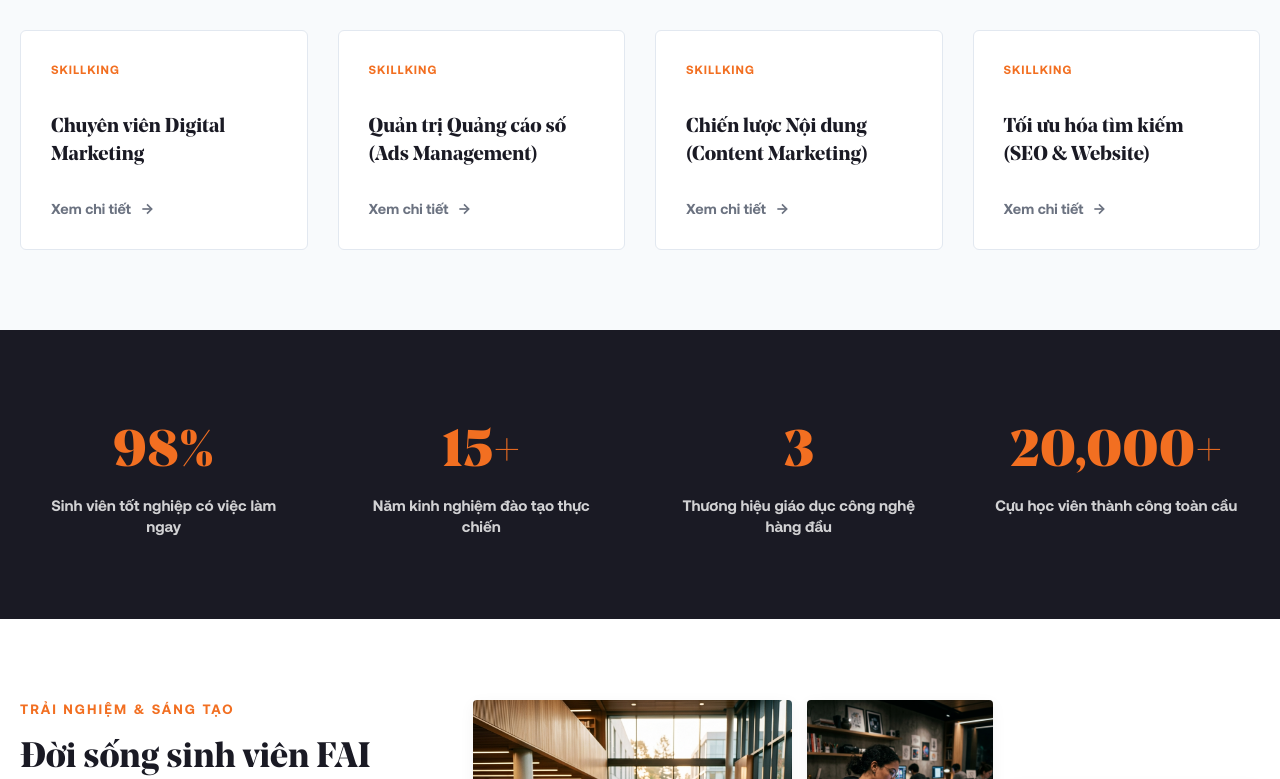
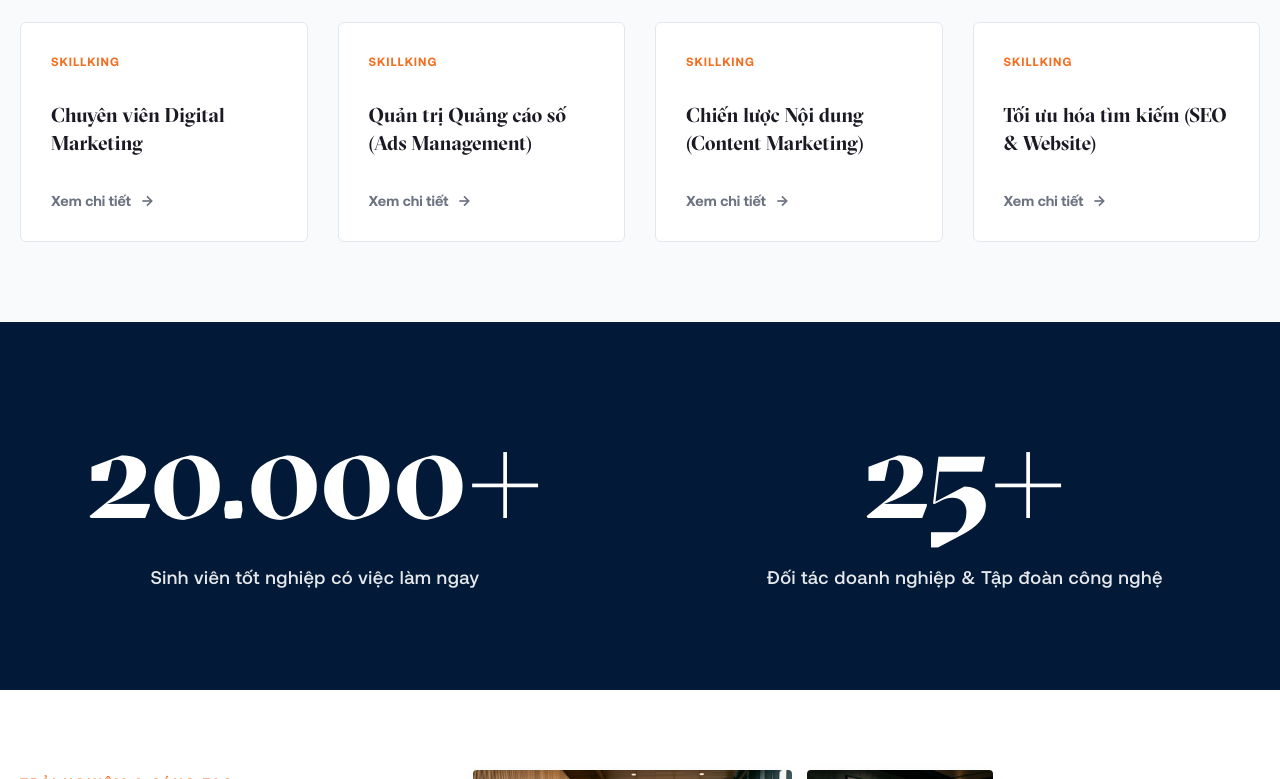
Before and after one commit to vietndj/fai, a Next.js app: page / in a window 1280 px wide. Shown: the part 1401-2180 px from the top of the page. Built offline with nearby package versions, Linux system fonts and the light colour scheme.

Commit message:
style: apply GT-Sectra display font and upgrade to Thang Long huge navy stats and red quote blocks

```diff
--- a/src/app/globals.css
+++ b/src/app/globals.css
@@ -1,18 +1,24 @@
 @font-face {
-  font-family: 'SVN-NoeDisplay';
-  src: url('/fonts/SVN-NoeDisplay-Medium.ttf') format('truetype');
+  font-family: 'GT-Sectra';
+  src: url('/fonts/GT-Sectra-LCGV-Display-Regular.otf') format('opentype');
+  font-weight: 400;
+  font-style: normal;
+}
+@font-face {
+  font-family: 'GT-Sectra';
+  src: url('/fonts/GT-Sectra-LCGV-Display-Medium.otf') format('opentype');
   font-weight: 500;
   font-style: normal;
 }
 @font-face {
-  font-family: 'SVN-NoeDisplay';
-  src: url('/fonts/SVN-NoeDisplay-Bold.ttf') format('truetype');
+  font-family: 'GT-Sectra';
+  src: url('/fonts/GT-Sectra-LCGV-Display-Bold.otf') format('opentype');
   font-weight: 700;
   font-style: normal;
 }
 @font-face {
-  font-family: 'SVN-NoeDisplay';
-  src: url('/fonts/SVN-NoeDisplay-Black.ttf') format('truetype');
+  font-family: 'GT-Sectra';
+  src: url('/fonts/GT-Sectra-LCGV-Display-Super.otf') format('opentype');
   font-weight: 900;
   font-style: normal;
 }
@@ -49,7 +55,7 @@
   --bg-dark: #0f172a;
 
   --font-sans: 'SVN-Aeonik', sans-serif;
-  --font-title: 'SVN-NoeDisplay', serif;
+  --font-title: 'GT-Sectra', serif;
   --transition: all 0.3s cubic-bezier(0.4, 0, 0.2, 1);
   --header-height: 100px;
 }
@@ -945,35 +951,52 @@ img {
 }
 
 /* COUNTERS STYLING */
-.bg-dark-counters {
-  background-color: var(--secondary);
+.counters-huge-block {
+  background-color: #021a37; /* Huge Dark Navy block like Thang Long */
   color: #ffffff;
-  padding: 60px 0;
+  padding: 100px 0;
+  display: flex;
+  align-items: center;
 }
 
-.stats-grid {
+.counters-huge-grid {
   display: grid;
-  grid-template-columns: repeat(auto-fill, minmax(240px, 1fr));
-  gap: 30px;
+  grid-template-columns: repeat(2, 1fr);
+  gap: 60px;
   text-align: center;
+  align-items: center;
 }
 
-.stat-card {
-  padding: 20px;
+.huge-stat-item {
+  display: flex;
+  flex-direction: column;
+  align-items: center;
+  gap: 15px;
 }
 
-.stat-value {
-  font-size: 3.2rem;
-  font-weight: 800;
-  color: var(--primary);
-  margin-bottom: 10px;
+.huge-stat-number {
+  font-family: var(--font-title), serif;
+  font-size: 8rem;
+  font-weight: 700;
+  line-height: 1;
+  letter-spacing: -2px;
 }
 
-.stat-label {
-  font-size: 0.95rem;
-  opacity: 0.8;
-  font-weight: 600;
-  line-height: 1.4;
+.huge-stat-label {
+  font-size: 1.15rem;
+  font-weight: 500;
+  opacity: 0.9;
+  letter-spacing: 0.5px;
+}
+
+@media (max-width: 768px) {
+  .huge-stat-number {
+    font-size: 4.5rem;
+  }
+  .counters-huge-grid {
+    grid-template-columns: 1fr;
+    gap: 40px;
+  }
 }
 
 /* STUDENT LIFE STYLING */
@@ -1104,78 +1127,88 @@ img {
 }
 
 /* TESTIMONIALS STYLING */
-.testimonials-section {
-  background-color: var(--bg-gray);
-  text-align: center;
+.testimonials-huge-block {
+  background-color: #E31837; /* Huge red/orange-red block like Thang Long */
+  color: #ffffff;
+  padding: 120px 0;
   position: relative;
+  overflow: hidden;
 }
 
-.testimonials-content {
-  max-width: 800px;
-  margin: 0 auto;
+.testimonials-huge-grid {
+  display: grid;
+  grid-template-columns: 8fr 4fr;
+  gap: 40px;
+  align-items: center;
 }
 
-.quote-large-icon {
-  font-size: 8rem;
-  font-family: Georgia, serif;
-  color: var(--primary);
-  line-height: 0.1;
-  display: block;
-  margin-top: 30px;
-  opacity: 0.3;
-}
-
-.testimonial-quote {
-  font-size: 1.4rem;
-  font-style: italic;
-  font-weight: 500;
-  line-height: 1.6;
-  color: var(--secondary);
-  margin: 30px 0;
-}
-
-.testimonial-author-row {
-  display: inline-flex;
-  align-items: center;
-  gap: 15px;
+.huge-quote-content {
+  position: relative;
+  z-index: 2;
   text-align: left;
 }
 
-.author-avatar {
-  border-radius: 50%;
-  border: 2px solid var(--primary);
+.huge-quote-tag {
+  font-size: 0.85rem;
+  font-weight: 800;
+  letter-spacing: 2px;
+  opacity: 0.8;
+  display: block;
+  margin-bottom: 30px;
 }
 
-.author-info {
+.huge-quote-text {
+  font-family: var(--font-title), serif;
+  font-size: 3.2rem;
+  font-weight: 700;
+  line-height: 1.25;
+  color: #ffffff;
+  margin-bottom: 50px;
+  letter-spacing: -0.5px;
+}
+
+.huge-quote-author {
+  display: flex;
+  align-items: center;
+  gap: 20px;
+  margin-bottom: 40px;
+}
+
+.huge-author-avatar {
+  border-radius: 50%;
+  border: 2px solid #ffffff;
+  object-fit: cover;
+}
+
+.huge-author-info {
   display: flex;
   flex-direction: column;
 }
 
-.author-name {
-  font-size: 1.05rem;
+.huge-author-name {
+  font-family: var(--font-title), serif;
+  font-size: 1.4rem;
   font-weight: 700;
-  color: var(--secondary);
 }
 
-.author-role {
-  font-size: 0.85rem;
-  color: var(--text-muted);
+.huge-author-role {
+  font-size: 0.9rem;
+  opacity: 0.8;
+  margin-top: 4px;
 }
 
-.testimonials-controls {
+.huge-testimonials-controls {
   display: flex;
-  justify-content: center;
   gap: 15px;
-  margin-top: 40px;
 }
 
-.ctrl-btn {
-  width: 44px;
-  height: 44px;
+.huge-ctrl-btn {
+  width: 50px;
+  height: 50px;
   border-radius: 50%;
-  border: 1.5px solid #cbd5e1;
-  background-color: #ffffff;
-  color: var(--secondary);
+  border: 1.5px solid rgba(255, 255, 255, 0.3);
+  background-color: transparent;
+  color: #ffffff;
   cursor: pointer;
   display: flex;
   align-items: center;
@@ -1183,10 +1216,40 @@ img {
   transition: var(--transition);
 }
 
-.ctrl-btn:hover {
-  background-color: var(--primary);
-  border-color: var(--primary);
-  color: #ffffff;
+.huge-ctrl-btn:hover {
+  background-color: #ffffff;
+  color: #E31837;
+  border-color: #ffffff;
+}
+
+.huge-quote-decoration {
+  display: flex;
+  justify-content: flex-end;
+  position: relative;
+  z-index: 1;
+}
+
+.huge-quote-symbol {
+  font-family: Georgia, serif;
+  font-size: 24rem;
+  line-height: 0.1;
+  color: #021a37; /* Dark Navy quote mark on red background */
+  opacity: 0.85;
+  user-select: none;
+  pointer-events: none;
+  transform: translateY(60px);
+}
+
+@media (max-width: 992px) {
+  .testimonials-huge-grid {
+    grid-template-columns: 1fr;
+  }
+  .huge-quote-decoration {
+    display: none;
+  }
+  .huge-quote-text {
+    font-size: 2.2rem;
+  }
 }
 
 /* NEWS SECTION STYLING */
--- a/src/components/Counters.jsx
+++ b/src/components/Counters.jsx
@@ -1,22 +1,17 @@
 'use client';
-
-const stats = [
-  { value: '98%', label: 'Sinh viên tốt nghiệp có việc làm ngay' },
-  { value: '15+', label: 'Năm kinh nghiệm đào tạo thực chiến' },
-  { value: '3', label: 'Thương hiệu giáo dục công nghệ hàng đầu' },
-  { value: '20,000+', label: 'Cựu học viên thành công toàn cầu' },
-];
 
 export default function Counters() {
   return (
-    <section className="section bg-dark-counters">
-      <div className="container stats-grid">
-        {stats.map((stat, index) => (
-          <div key={index} className="stat-card">
-            <h3 className="stat-value">{stat.value}</h3>
-            <p className="stat-label">{stat.label}</p>
-          </div>
-        ))}
+    <section className="counters-huge-block">
+      <div className="container counters-huge-grid">
+        <div className="huge-stat-item">
+          <span className="huge-stat-number">20.000+</span>
+          <span className="huge-stat-label">Sinh viên tốt nghiệp có việc làm ngay</span>
+        </div>
+        <div className="huge-stat-item">
+          <span className="huge-stat-number">25+</span>
+          <span className="huge-stat-label">Đối tác doanh nghiệp & Tập đoàn công nghệ</span>
+        </div>
       </div>
     </section>
   );
```
Also changed, not shown: src/components/Testimonials.jsx (+38 -34 lines).
